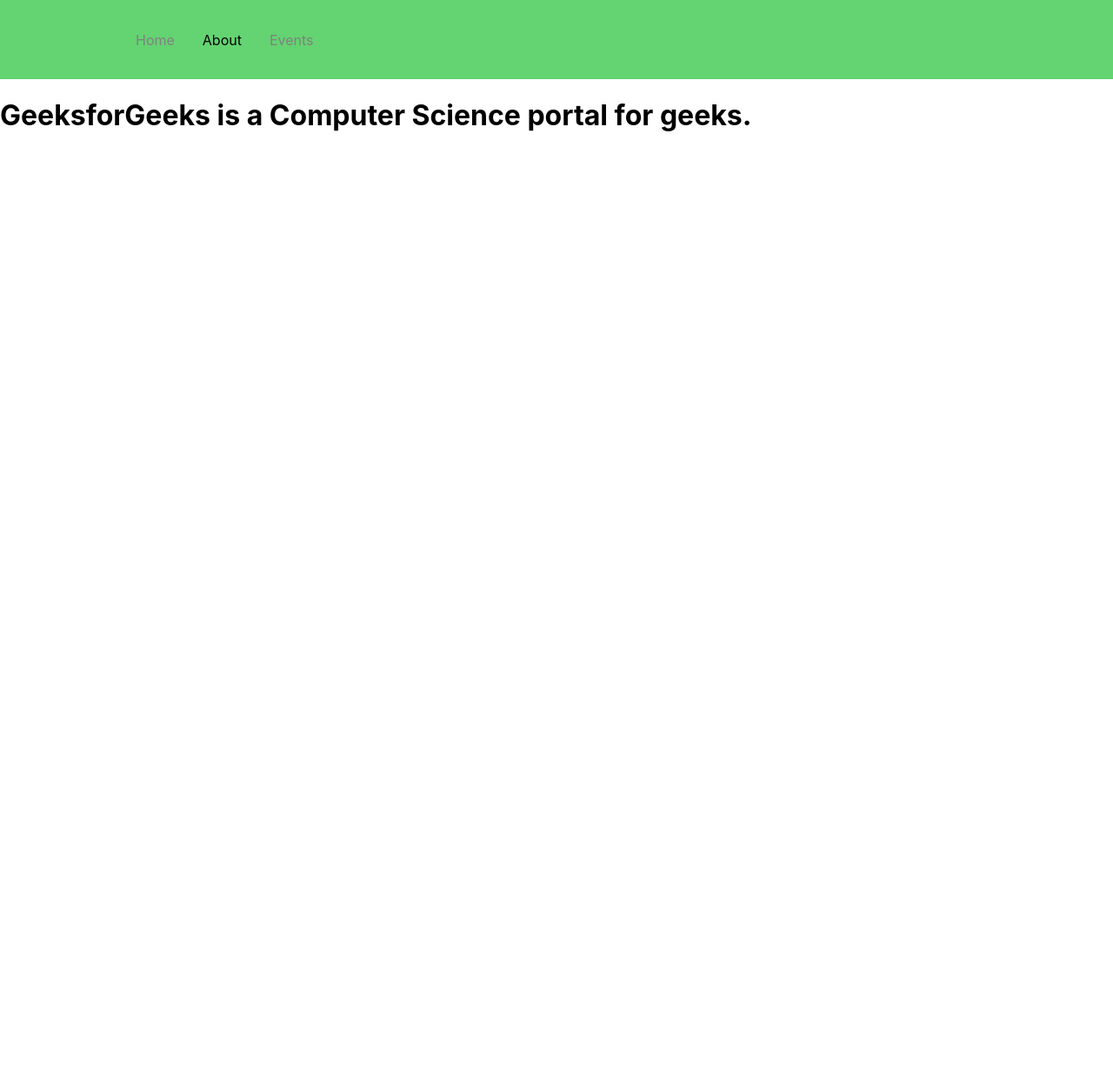
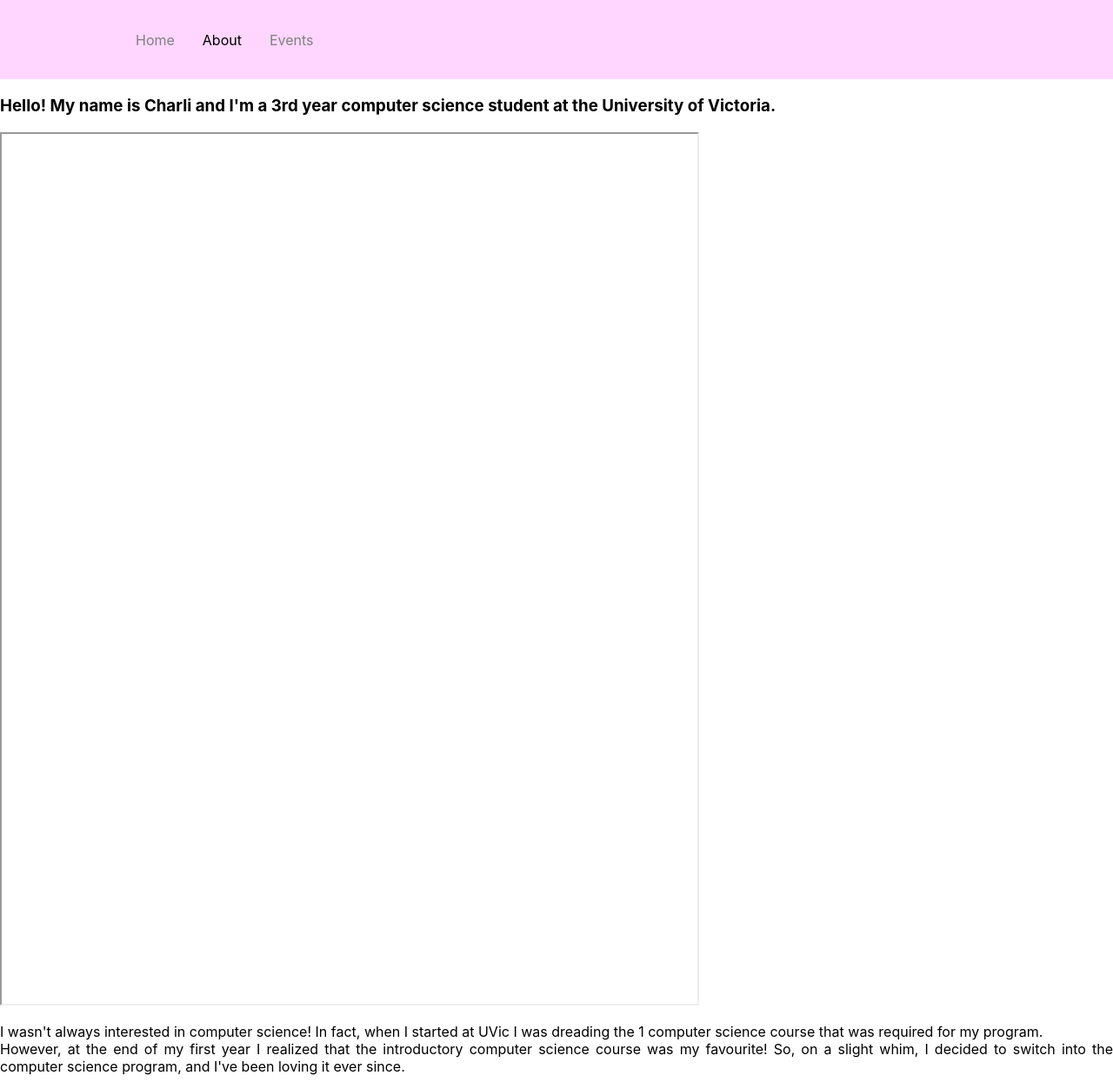
Before and after one commit to charliharrold/myapp, a React (Create React App) app: page /about in a window 1280 px wide. Shown: the whole page at 87% size. Before the commit the page ends 891 px from the top, so only its background shows below. Built offline with nearby package versions, Linux system fonts and the light colour scheme.

Commit message:
Added my resume to the about page and started playing around with text wrapping.

```diff
--- a/src/components/navbar/NavbarElements.js
+++ b/src/components/navbar/NavbarElements.js
@@ -4,8 +4,9 @@
 import { NavLink as Link } from "react-router-dom";
 import styled from "styled-components";
 
+// the background below changes the colour of the nagivation bar
 export const Nav = styled.nav`
-    background: #63d471;
+    background: #ffd6ff;
     height: 85px;
     display: flex;
     justify-content: space-between;
--- a/src/components/pages/about.js
+++ b/src/components/pages/about.js
@@ -1,21 +1,45 @@
 // pages/about.js
 
 import React from "react";
+
+const wrapText = {
+    textAlign: 'justify',
+  };
 
 const About = () => {
     return (
         <div
             style={{
-                display: "flex",
-                justifyContent: "centre",
-                alignItems: "centre",
-                height: "100vh",
+                //display: "flex",
+                //justifyContent: "centre",
+                //alignItems: "centre",
+                //height: "100vh",
             }}
         >
-            <h1>
-                GeeksforGeeks is a Computer Science portal
-                for geeks.
-            </h1>
+
+            <h3>
+                Hello! My name is Charli and I'm a 3rd year computer science student at the University of Victoria.
+            </h3>
+            <div
+            /*style={{
+                display: "flex",
+                justifyContent: "center",
+                alignItems: "left",
+                height: "100vh",
+            }}*/
+        >
+            <iframe width="800"
+                        height="1000"
+                        src="resume.pdf"
+                        title="Charli Resume"
+                        float="left" >
+                </iframe>
+                </div>
+            <p style={wrapText}>
+                I wasn't always interested in computer science! In fact, when I started at UVic I was dreading the 1 computer science course that was required for my program.<br />
+                However, at the end of my first year I realized that the introductory computer science course was my favourite! So, on a slight whim, I decided to switch into the computer science program, and I've been loving it ever since.
+            </p>
+
         </div>
     );
 };
```
Also changed, not shown: src/App.js (+2 -32 lines), src/components/pages/index.js (deleted, +0 -20 lines), 1 other file (tests, documents, lock files or other folders).
